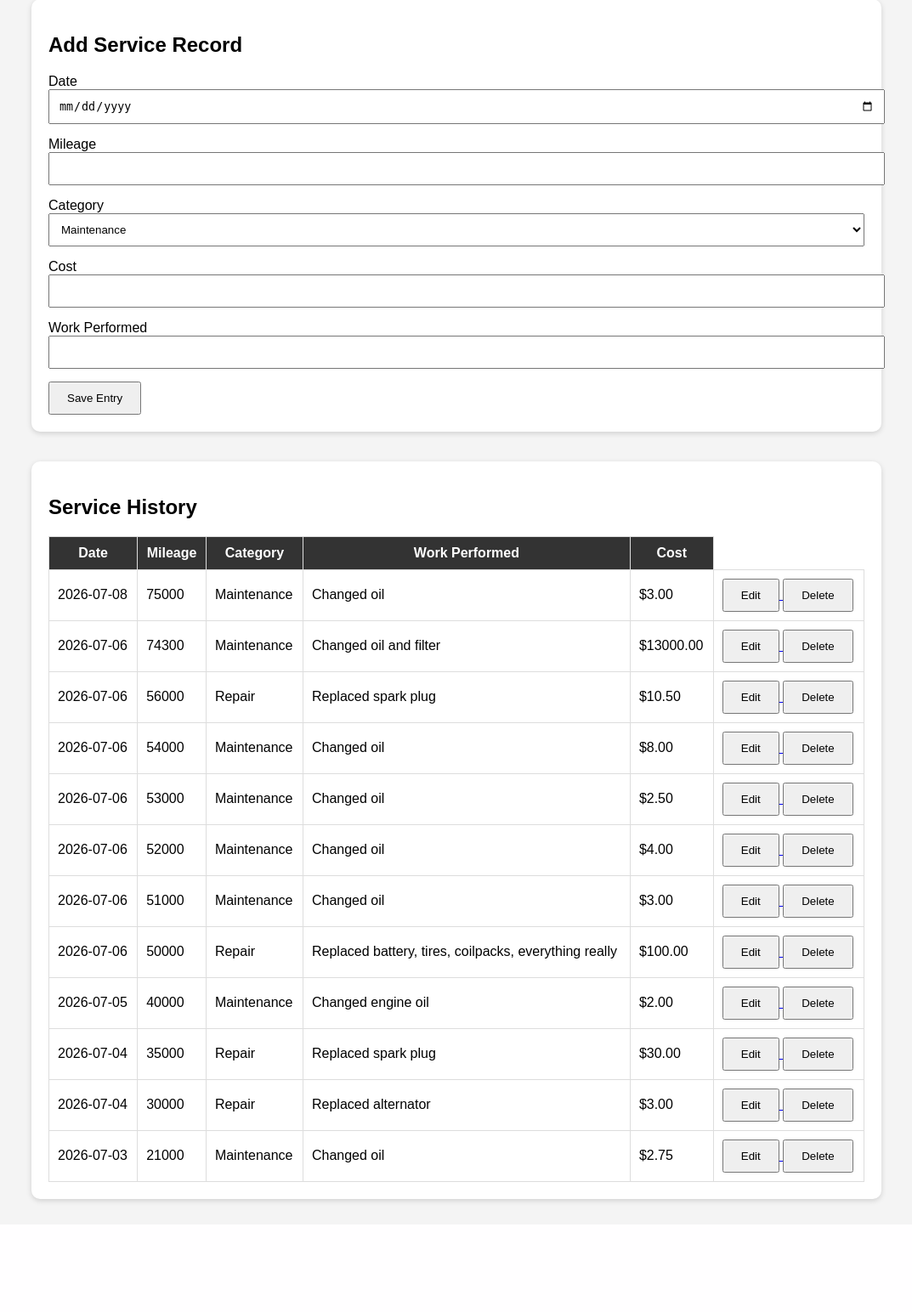
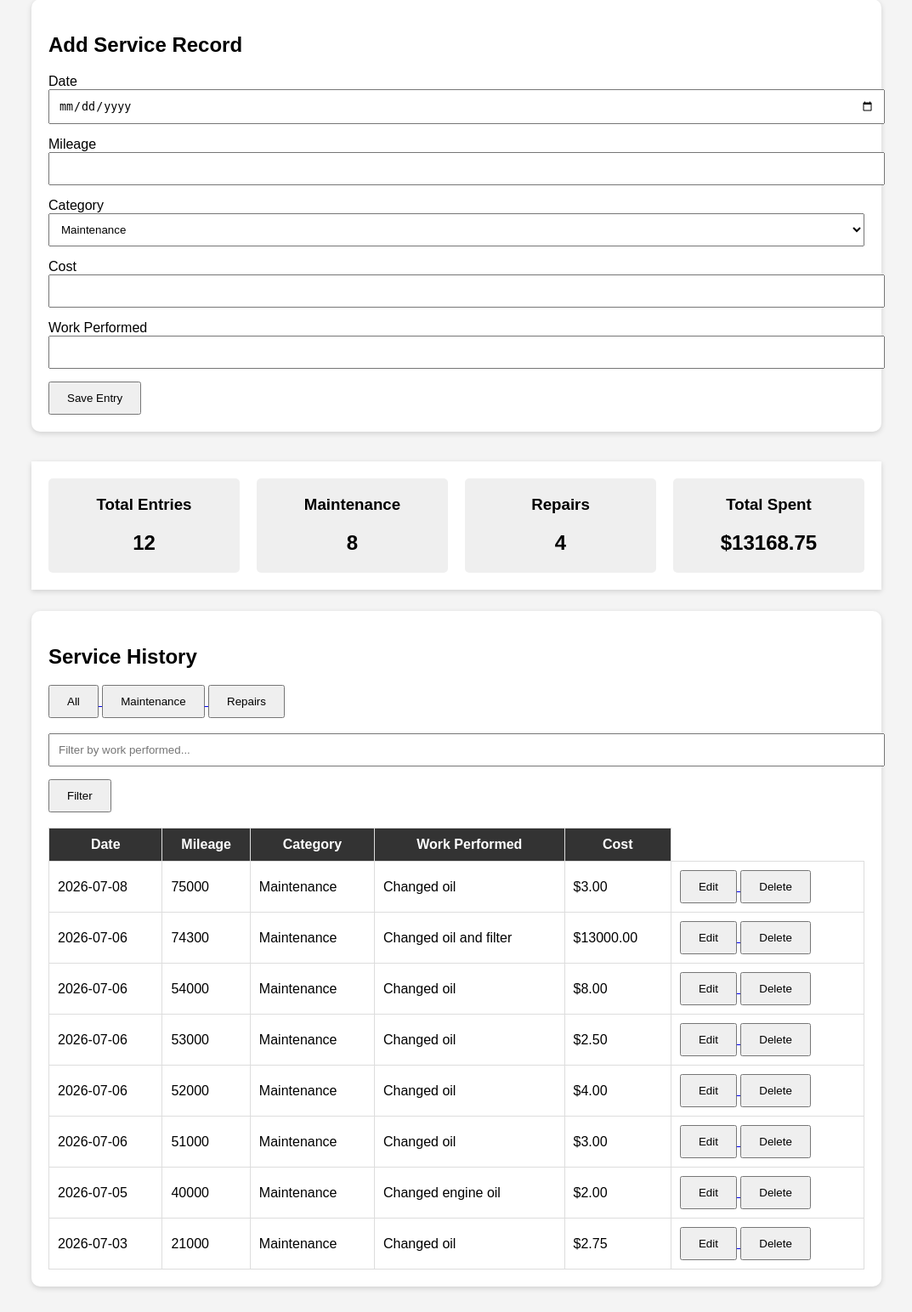
Before and after one commit to nix05445/Car-Maintenance-And-Repair-Tracker, a Flask app: page /?category=Maintenance in a window 1280 px wide. Shown: the part 73-1617 px from the top of the page at 85% size, without its empty margins (103-1176 px from the left). Before the commit the page ends 1491 px from the top, so only its background shows below. Run offline with Flask 3, Linux system fonts and the light colour scheme.

Commit message:
Added Service History Filters and a Dashboard

```diff
--- a/app.py
+++ b/app.py
@@ -14,17 +14,48 @@ with app.app_context():
 
 @app.route("/")
 def home():
+    category = request.args.get("category")
+    search = request.args.get("search")
 
-    entries = ServiceEntry.query.order_by(ServiceEntry.mileage.desc()).all()
+    query = ServiceEntry.query
+
+    if category and category != "All":
+        query = query.filter_by(category=category)
+
+    if search:
+        query = query.filter(
+            ServiceEntry.work_done.ilike(f"%{search}%")
+        )
+
+    entries = query.order_by(ServiceEntry.mileage.desc()).all()
+    total_entries = ServiceEntry.query.count()
+
+    maintenance_count = ServiceEntry.query.filter_by(
+        category="Maintenance"
+    ).count()
+
+    repair_count = ServiceEntry.query.filter_by(
+        category="Repair"
+    ).count()
+
+    total_spent = db.session.query(
+        db.func.sum(ServiceEntry.cost)
+    ).scalar() or 0
 
     return render_template(
         "index.html",
         entries=entries,
-)
+        current_category=category or "All",
+        current_search=search or "",
+        editing_entry=None,
+        total_entries=total_entries,
+        maintenance_count=maintenance_count,
+        repair_count=repair_count,
+        total_spent=total_spent
+    )
 
 @app.route("/add", methods=["POST"])
 def add():
-
     entry = ServiceEntry(
         date=request.form["date"],
         mileage=request.form["mileage"],
@@ -53,10 +84,29 @@ def edit(id):
         return redirect("/")
 
     entries = ServiceEntry.query.order_by(ServiceEntry.mileage.desc()).all()
+    total_entries = ServiceEntry.query.count()
+
+    maintenance_count = ServiceEntry.query.filter_by(
+        category="Maintenance"
+    ).count()
+
+    repair_count = ServiceEntry.query.filter_by(
+        category="Repair"
+    ).count()
+
+    total_spent = db.session.query(
+        db.func.sum(ServiceEntry.cost)
+    ).scalar() or 0
 
     return render_template("index.html",
         entries=entries,
-        editing_entry=entry
+        editing_entry=entry,
+        total_entries=total_entries,
+        maintenance_count=maintenance_count,
+        repair_count=repair_count,
+        total_spent=total_spent,
+        current_category="All",
+        current_search=""
     )
 
 @app.route("/delete/<int:id>")
--- a/static/style.css
+++ b/static/style.css
@@ -14,6 +14,27 @@ body{
 
 }
 
+.dashboard{
+
+    display:grid;
+    grid-template-columns:repeat(4,1fr);
+    gap:20px;
+    background:white;
+    margin-bottom:25px;
+    padding:20px;
+    box-shadow:0 2px 6px rgba(0,0,0,.15);
+
+}
+
+.card{
+
+    text-align:center;
+    background:#efefef;
+    padding:1px;
+    border-radius:5px;
+
+}
+
 .add-service,
 .history{
 
@@ -26,6 +47,7 @@ body{
 }
 
 input,
+textarea,
 select{
 
     width:100%;
--- a/templates/index.html
+++ b/templates/index.html
@@ -84,9 +84,53 @@
     </div>
 </div>
 
-<div class="container">
+<div class = "container">
+    <div class="dashboard">
+        <div class="card">
+            <h3>Total Entries</h3>
+            <h2>{{ total_entries }}</h2>
+        </div>
+        <div class="card">
+            <h3>Maintenance</h3>
+            <h2>{{ maintenance_count }}</h2>
+        </div>
+        <div class="card">
+            <h3>Repairs</h3>
+            <h2>{{ repair_count }}</h2>
+        </div>
+        <div class="card">
+            <h3>Total Spent</h3>
+            <h2>${{ "%.2f"|format(total_spent) }}</h2>
+        </div>
+    </div>
+
     <div class="history">
         <h2>Service History</h2>
+        <div class="toolbar">
+            <div class="filters">
+                <a href="/">
+                    <button type="button">All</button>
+                </a>
+                <a href="/?category=Maintenance">
+                    <button type="button">Maintenance</button>
+                </a>
+                <a href="/?category=Repair">
+                    <button type="button">Repairs</button>
+                </a>
+            </div>
+            <br>
+            <form id="filterForm" method="GET">
+                <input
+                    type="text"
+                    name="search"
+                    value="{{ current_search }}"
+                    placeholder="Filter by work performed...">
+                <button type="submit">
+                    Filter
+                </button>
+            </form>
+        </div>
+        <br>
         <table>
             <thead>
                 <tr>
@@ -98,7 +142,7 @@
                 </tr>
             </thead>
             <tbody>
-                <!--{% for entry in entries %} -->
+                {% for entry in entries %}
                 <tr>
                 <td>{{ entry.date }}</td>
                 <td>{{ entry.mileage }}</td>
@@ -115,7 +159,7 @@
                     </a>
                 </td>
                 </tr>
-                <!--{% endfor %}-->
+                {% endfor %}
             </tbody>
         </table>
     </div>
```
Also changed, not shown: instance/database.db.
